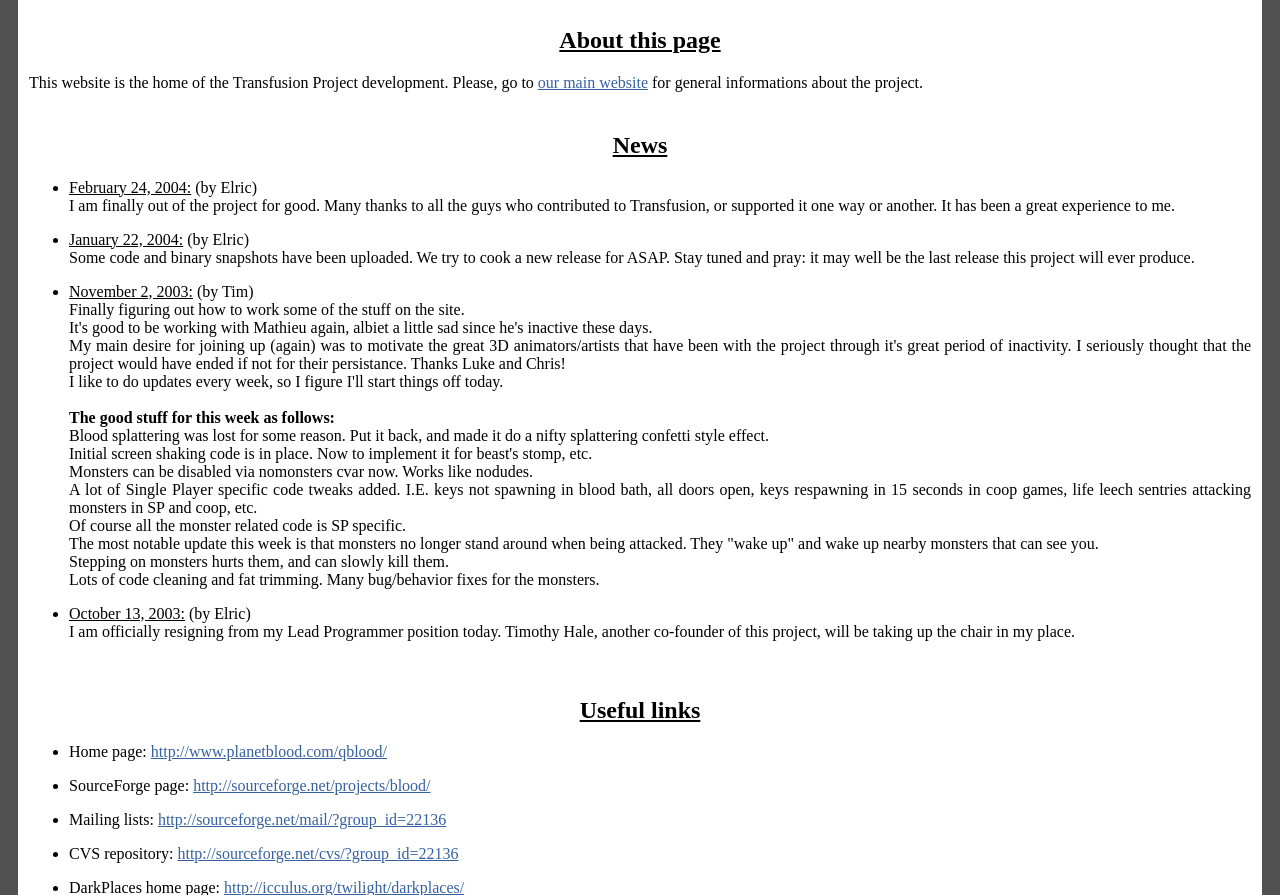
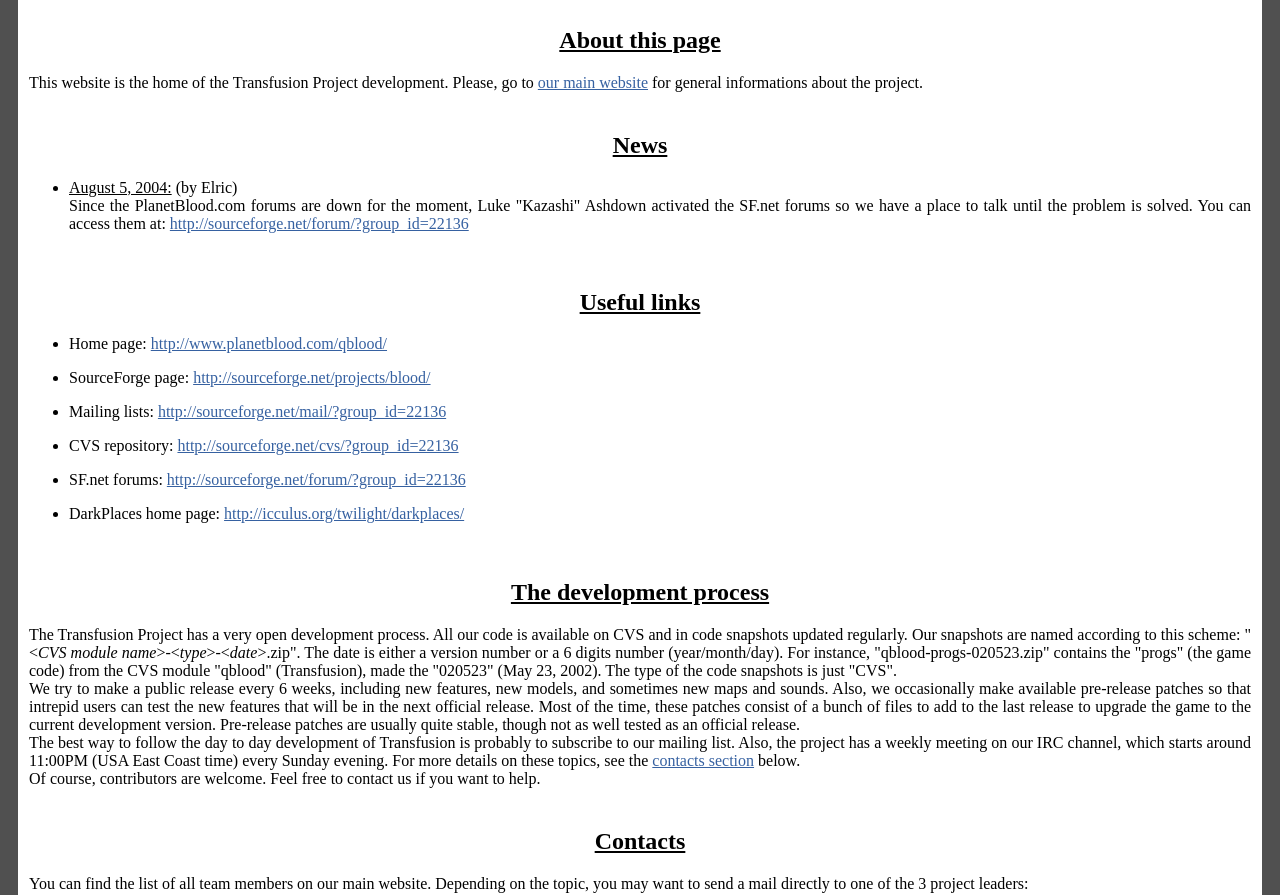
Before and after one commit to QuakeMods/transfusion, a PHP site: page / in a window 1280 px wide. Shown: the part 195-1090 px from the top of the page. Run offline with PHP 8.4, Linux system fonts and the light colour scheme; data that the repository does not hold is empty.

Commit message:
Since PlanetBlood.com forums are down, we use SF.net forums

```diff
--- a/website/index.php
+++ b/website/index.php
@@ -25,42 +25,10 @@
 	<h2 id="news-section" class="section">News</h2>
 	<ul>
 		<li>
-			<span class="title">February 24, 2004:</span> (by Elric)<br />
-			I am finally out of the project for good. Many thanks to all the guys who contributed to
-			Transfusion, or supported it one way or another. It has been a great experience to me.<p />
-		</li>
-		<li>
-			<span class="title">January 22, 2004:</span> (by Elric)<br />
-			Some code and binary snapshots have been uploaded. We try to cook a new release for ASAP.
-			Stay tuned and pray: it may well be the last release this project will ever produce.<p />
-		</li>
-		<li>
-			<span class="title">November 2, 2003:</span> (by Tim)<br/>
-			Finally figuring out how to work some of the stuff on the site.<br/>
-			It's good to be working with Mathieu again, albiet a little sad since he's inactive these days.<br/>
-			My main desire for joining up (again) was to motivate the great 3D animators/artists that have been
-			with the project through it's great period of inactivity.  I seriously thought that the project
-			would have ended if not for their persistance.  Thanks Luke and Chris!<br/>
-			I like to do updates every week, so I figure I'll start things off today.<br/>
-			<br/>
-			<b>The good stuff for this week as follows:</b><br/>
-			Blood splattering was lost for some reason.
-			Put it back, and made it do a nifty splattering confetti style effect.<br/>
-			Initial screen shaking code is in place.  Now to implement it for beast's stomp, etc.<br/>
-			Monsters can be disabled via nomonsters cvar now.  Works like nodudes.<br/>
-			A lot of Single Player specific code tweaks added.
-			I.E. keys not spawning in blood bath, all doors open, keys respawning in 15 seconds in coop games,
-			life leech sentries attacking monsters in SP and coop, etc.<br/>
-			Of course all the monster related code is SP specific.<br/>
-			The most notable update this week is that monsters no longer stand around when being attacked.
-			They "wake up" and wake up nearby monsters that can see you.<br/>
-			Stepping on monsters hurts them, and can slowly kill them.<br/>
-			Lots of code cleaning and fat trimming. Many bug/behavior fixes for the monsters.<p/>
-		</li>
-		<li>
-			<span class="title">October 13, 2003:</span> (by Elric)<br />
-			I am officially resigning from my Lead Programmer position today. Timothy Hale, another co-founder
-			of this project, will be taking up the chair in my place.<p />
+			<span class="title">August 5, 2004:</span> (by Elric)<br />
+			Since the PlanetBlood.com forums are down for the moment, Luke "Kazashi" Ashdown activated
+			the SF.net forums so we have a place to talk until the problem is solved. You can access them
+			at: <?php ExplicitURL ("http://sourceforge.net/forum/?group_id=22136"); ?><p />
 		</li>
 	</ul>
 </div>
@@ -80,6 +48,9 @@
 		</li>
 		<li>
 			CVS repository: <?php ExplicitURL ("http://sourceforge.net/cvs/?group_id=22136"); ?><p />
+		</li>
+		<li>
+			SF.net forums: <?php ExplicitURL ("http://sourceforge.net/forum/?group_id=22136"); ?><p />
 		</li>
 		<li>
 			DarkPlaces home page: <?php ExplicitURL ("http://icculus.org/twilight/darkplaces/"); ?><p />
```
